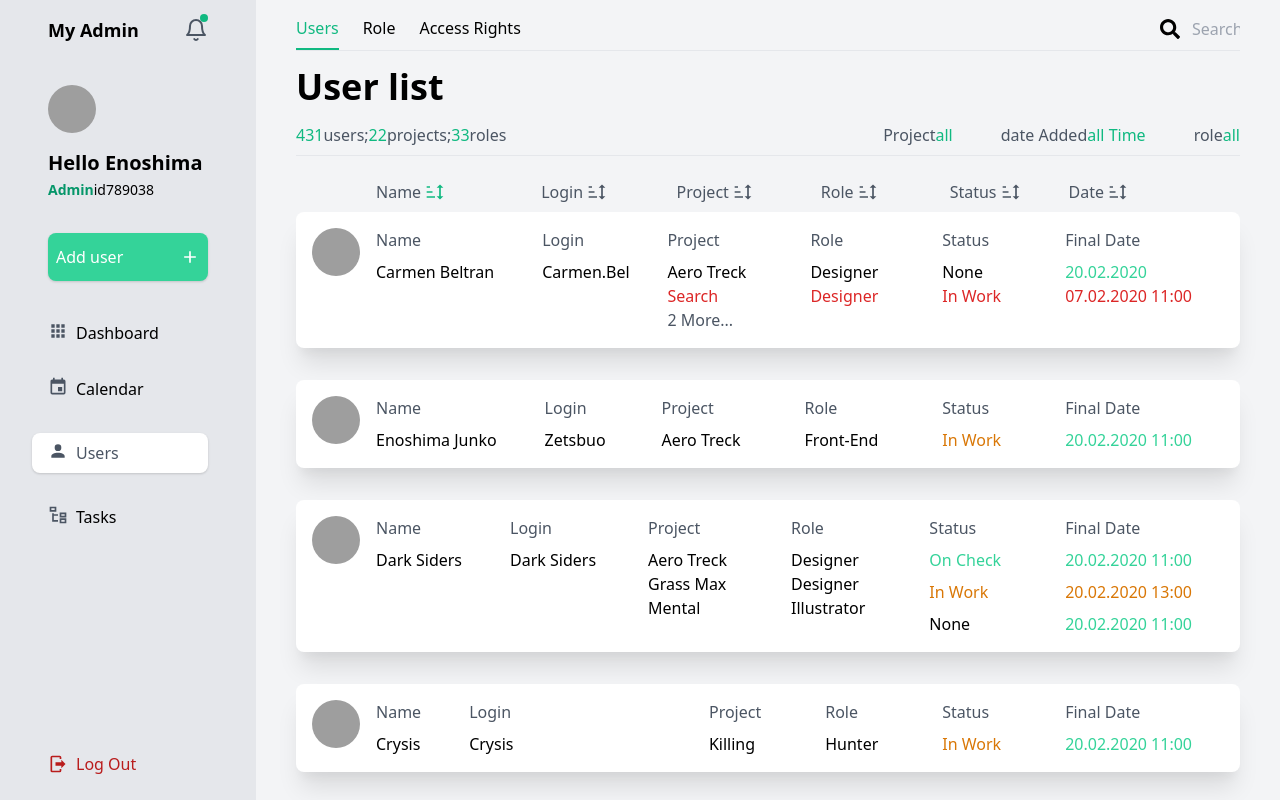
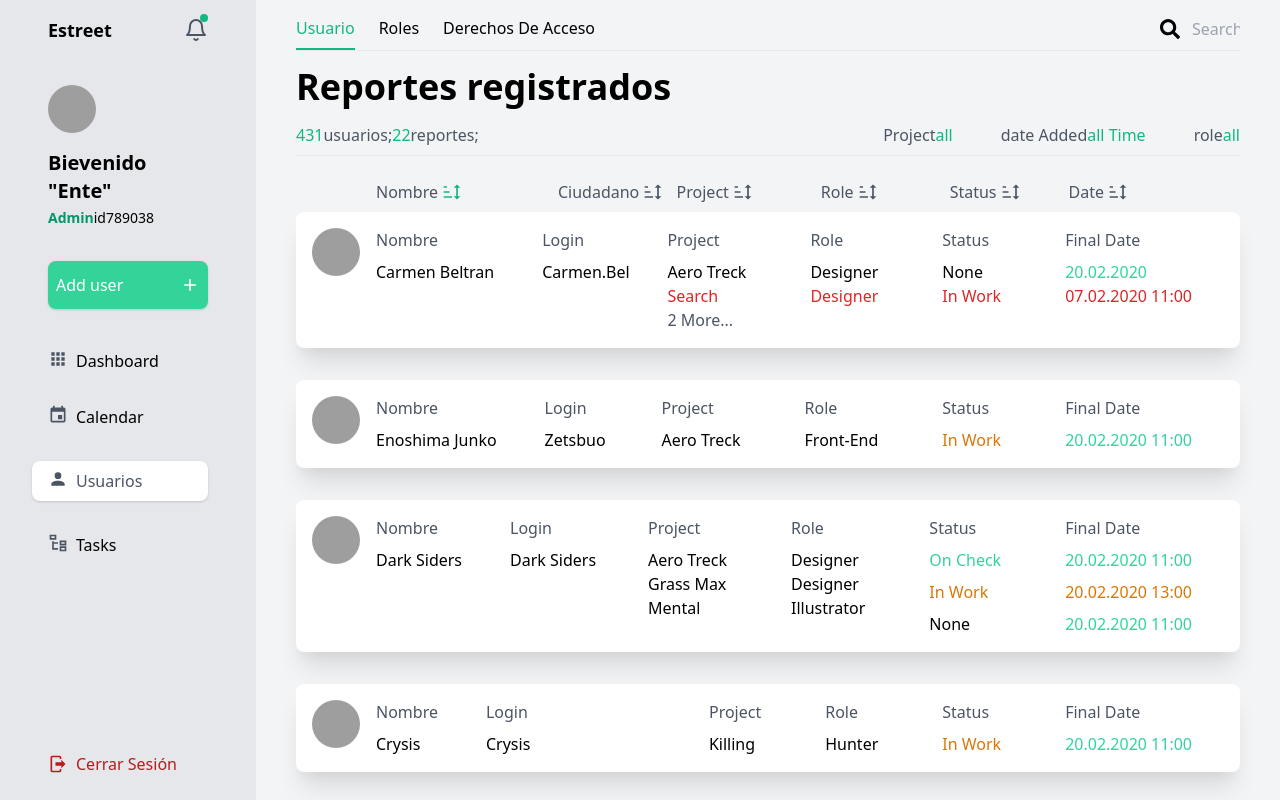
Before and after one commit to DanielR9905/eStreet-Ente, a Next.js app: page / in a window 1280 px wide. Built offline with nearby package versions, Linux system fonts and the light colour scheme; grey boxes are pictures that could not be loaded.

Commit message:
Cambios basicos

```diff
--- a/pages/index.js
+++ b/pages/index.js
@@ -11,7 +11,7 @@ export default function Home() {
 			<div className="flex flex-row border-b items-center justify-between pb-2">
 				{/* <!-- Hearder --> */}
 				<span className="text-lg font-semibold capitalize dark:text-gray-300">
-					my admin
+					estreet
 				</span>
 
 				<span className="relative ">
@@ -25,9 +25,9 @@ export default function Home() {
 							viewBox="0 0 24 24"
 							fill="none"
 							stroke="currentColor"
-							stroke-width="2"
-							stroke-linecap="round"
-							stroke-linejoin="round">
+							strokeWidth="2"
+							strokeLinecap="round"
+							strokeLinejoin="round">
 							<path
 								d="M18 8A6 6 0 0 0 6 8c0 7-3 9-3 9h18s-3-2-3-9"></path>
 							<path d="M13.73 21a2 2 0 0 1-3.46 0"></path>
@@ -48,7 +48,7 @@ export default function Home() {
 					alt="enoshima profile" />
 				<h2
 					className="mt-4 text-xl dark:text-gray-300 font-extrabold capitalize">
-					Hello Enoshima
+					Bievenido "Ente"
 				</h2>
 				<span className="text-sm dark:text-gray-300">
 					<span className="font-semibold text-green-600 dark:text-green-300">
@@ -116,7 +116,7 @@ export default function Home() {
 								014-4m0 10c4.42 0 8 1.79 8 4v2H4v-2c0-2.21 3.58-4
 								8-4z"></path>
 						</svg>
-						<span className="ml-2 capitalize font-medium">users</span>
+						<span className="ml-2 capitalize font-medium">usuarios</span>
 					</a>
 				</li>
 
@@ -149,7 +149,7 @@ export default function Home() {
 							2v2h-2V4H5v16h9v-2h2v2a2 2 0 01-2 2H5a2 2 0 01-2-2V4a2 2
 							0 012-2h9z"></path>
 					</svg>
-					<span className="ml-2 capitalize font-medium">log out</span>
+					<span className="ml-2 capitalize font-medium">Cerrar Sesión</span>
 				</a>
 
 			</div>
@@ -171,7 +171,7 @@ export default function Home() {
 							dark:text-green-200 dark:border-green-200
 							focus:outline-none border-b-2 font-medium capitalize
 							transition duration-500 ease-in-out">
-							users
+							Usuario
 						</a>
 						<button
 							className="ml-6 py-2 block border-b-2 border-transparent
@@ -179,7 +179,7 @@ export default function Home() {
 							focus:text-green-500 focus:border-green-500
 							dark-focus:text-green-200 dark-focus:border-green-200
 							transition duration-500 ease-in-out">
-							role
+							roles
 						</button>
 						<button
 							className="ml-6 py-2 block border-b-2 border-transparent
@@ -187,7 +187,7 @@ export default function Home() {
 							focus:text-green-500 focus:border-green-500
 							dark-focus:text-green-200 dark-focus:border-green-200
 							transition duration-500 ease-in-out">
-							access rights
+							derechos de acceso
 						</button>
 					</div>
 
@@ -217,7 +217,7 @@ export default function Home() {
 
 				</nav>
 				<h2 className="my-4 text-4xl font-semibold dark:text-gray-400">
-					User list
+					Reportes registrados
 				</h2>
 				<div
 					className="pb-2 flex items-center justify-between text-gray-600
@@ -229,19 +229,13 @@ export default function Home() {
 							<span className="text-green-500 dark:text-green-200">
 								431
 							</span>
-							users;
+							usuarios;
 						</span>
 						<span>
 							<span className="text-green-500 dark:text-green-200">
 								22
 							</span>
-							projects;
-						</span>
-						<span>
-							<span className="text-green-500 dark:text-green-200">
-								33
-							</span>
-							roles
+							reportes;
 						</span>
 					</div>
 					<div>
@@ -280,7 +274,7 @@ export default function Home() {
 					<div className="ml-10 pl-2 flex capitalize">
 						{/* <!-- Left side --> */}
 						<span className="ml-8 flex items-center">
-							name
+							Nombre
 							<svg
 								className="ml-1 h-5 w-5 fill-current text-green-500
 								dark:text-green-200"
@@ -291,7 +285,7 @@ export default function Home() {
 							</svg>
 						</span>
 						<span className="ml-24 flex items-center">
-							login
+							Ciudadano
 							<svg
 								className="ml-1 h-5 w-5 fill-current"
 								viewBox="0 0 24 24">
@@ -366,7 +360,7 @@ export default function Home() {
 						<div
 							className="ml-4 flex flex-col capitalize text-gray-600
 							dark:text-gray-400">
-							<span>name</span>
+							<span>nombre</span>
 							<span className="mt-2 text-black dark:text-gray-200">
 								carmen beltran
 							</span>
@@ -456,7 +450,7 @@ export default function Home() {
 						<div
 							className="ml-4 flex flex-col capitalize text-gray-600
 							dark:text-gray-400">
-							<span>name</span>
+							<span>nombre</span>
 							<span className="mt-2 text-black dark:text-gray-200">
 								enoshima junko
 							</span>
@@ -533,7 +527,7 @@ export default function Home() {
 						<div
 							className="ml-4 flex flex-col capitalize text-gray-600
 							dark:text-gray-400">
-							<span>name</span>
+							<span>nombre</span>
 							<span className="mt-2 text-black dark:text-gray-200">
 								dark siders
 							</span>
@@ -632,7 +626,7 @@ export default function Home() {
 						<div
 							className="ml-4 flex flex-col capitalize text-gray-600
 							dark:text-gray-400">
-							<span>name</span>
+							<span>nombre</span>
 							<span className="mt-2 text-black dark:text-gray-200">
 								crysis
 							</span>
```
